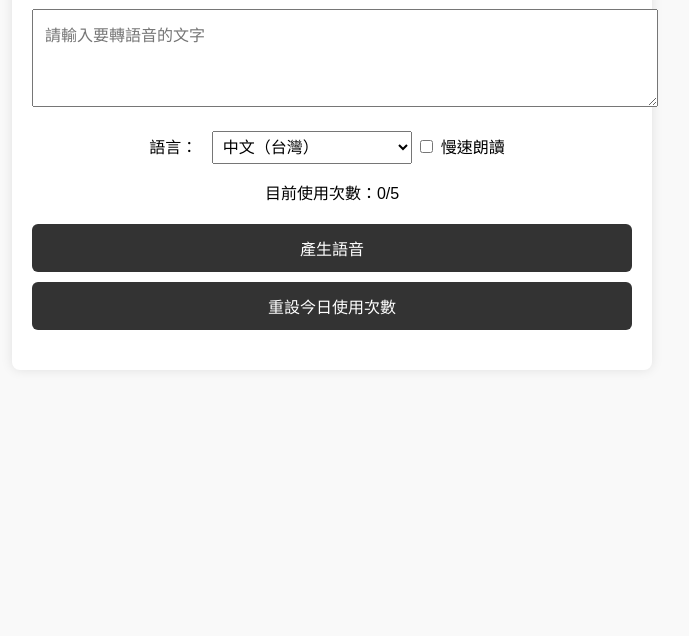
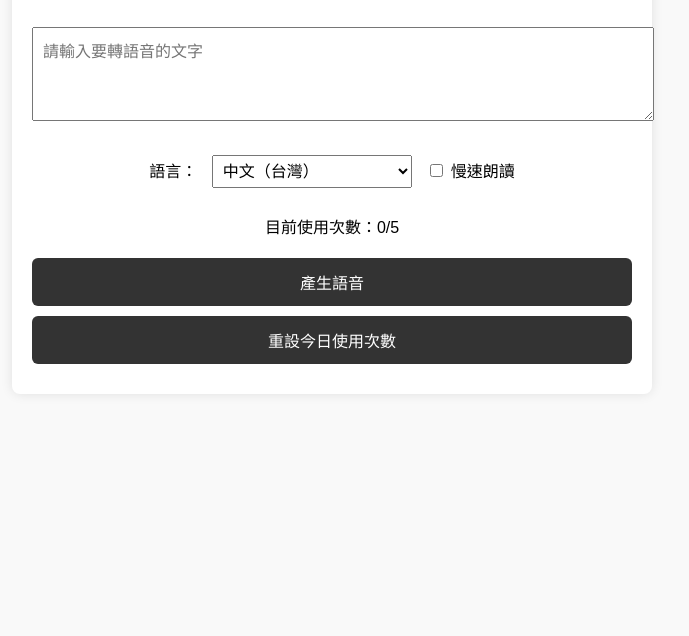
Before and after one commit to geogeolo/image-saas-lab, a plain HTML site: page frontend/index.html in a window 1280 px wide. Shown: the part 164-800 px from the top of the page, without its empty margins (308-997 px from the left). Drawn offline with Linux system fonts and the light colour scheme.

Commit message:
Update style.css

```diff
--- a/frontend/style.css
+++ b/frontend/style.css
@@ -6,28 +6,26 @@ body {
 }
 
 .container {
+  background: #fff;
+  padding: 20px;
   max-width: 600px;
-  margin: 0 auto;
-  padding: 20px;
-  background: white;
+  margin: auto;
+  box-shadow: 0 0 12px rgba(0,0,0,0.1);
   border-radius: 8px;
-  box-shadow: 0 0 12px rgba(0, 0, 0, 0.1);
-}
-
-h1 {
-  font-size: 24px;
-  margin-bottom: 20px;
 }
 
 textarea {
   width: 100%;
-  padding: 12px;
   font-size: 16px;
+  padding: 10px;
   margin-top: 10px;
 }
 
-section {
-  margin-bottom: 20px;
+select {
+  width: 200px;
+  font-size: 16px;
+  padding: 6px;
+  margin: 10px;
 }
 
 button {
@@ -36,23 +34,17 @@ button {
   margin: 10px 0;
   padding: 12px;
   font-size: 16px;
+  background: #333;
+  color: white;
   border: none;
-  background-color: #333;
-  color: white;
   border-radius: 6px;
   cursor: pointer;
 }
 
 button:hover {
-  background-color: #555;
+  background: #555;
 }
 
-label {
-  margin-right: 10px;
+section {
+  margin-top: 20px;
 }
-
-select {
-  width: 200px;
-  padding: 6px;
-  font-size: 16px;
-}
```
